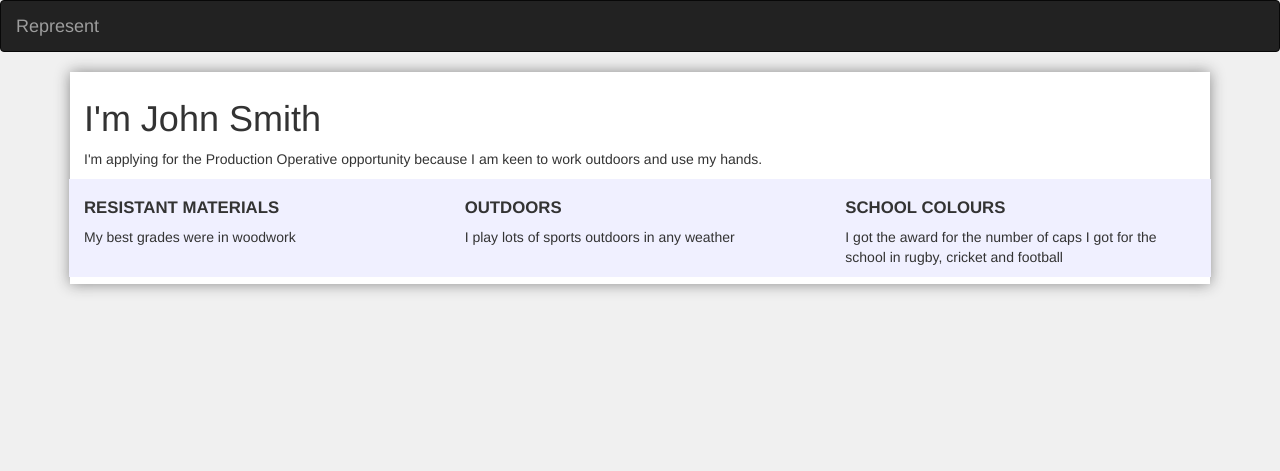
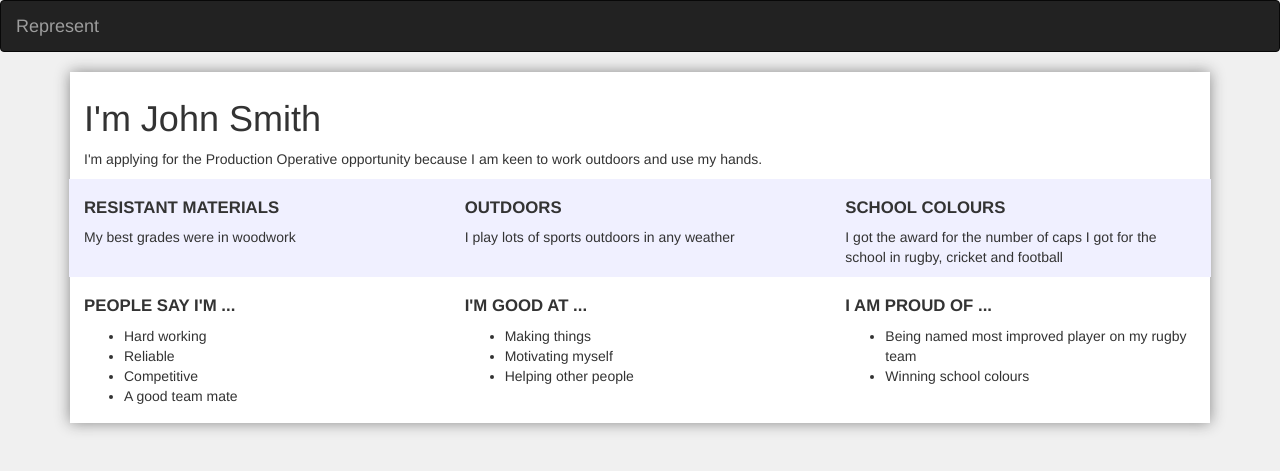
Before and after one commit to exonian/rep-profiles-mockup, a Jekyll site: the page built from profiles/john_piper.html, in a window 1280 px wide. Shown: the top 471 px of the page. Built offline with Jekyll 4.4.1, drawn with Linux system fonts in a browser that asks for light colours; nearby versions of some CDN libraries; Markdown is read by kramdown in place of the engine named in the settings.

Commit message:
Add lists

```diff
--- a/_data/john_piper.yml
+++ b/_data/john_piper.yml
@@ -10,3 +10,22 @@ highlights:
     text: "I play lots of sports outdoors in any weather"
   - title: "School colours"
     text: "I got the award for the number of caps I got for the school in rugby, cricket and football"
+
+lists:
+  - title: People say I'm ...
+    items:
+      - "Hard working"
+      - "Reliable"
+      - "Competitive"
+      - "A good team mate"
+
+  - title: I'm good at ...
+    items:
+      - "Making things"
+      - "Motivating myself"
+      - "Helping other people"
+
+  - title: I am proud of ...
+    items:
+      - Being named most improved player on my rugby team
+      - Winning school colours
--- /dev/null
+++ b/_includes/three_lists.html
@@ -0,0 +1,12 @@
+<div class="row">
+    {% for list in include.lists %}
+    <div class="col-sm-4" contenteditable="true">
+        <h3>{{ list.title }}</h3>
+        <ul>
+            {% for item in list.items %}
+            <li>{{ item }}</li>
+            {% endfor %}
+        </ul>
+    </div>
+    {% endfor %}
+</div>
--- a/profiles/john_piper.html
+++ b/profiles/john_piper.html
@@ -3,5 +3,7 @@ layout: profile
 title: John Piper
 ---
 
-{% include header.html profile=site.data.john_piper.profile %}
-{% include highlights.html highlights=site.data.john_piper.highlights %}
+{% assign data = site.data.john_piper %}
+{% include header.html profile=data.profile %}
+{% include highlights.html highlights=data.highlights %}
+{% include three_lists.html lists=data.lists %}
```
